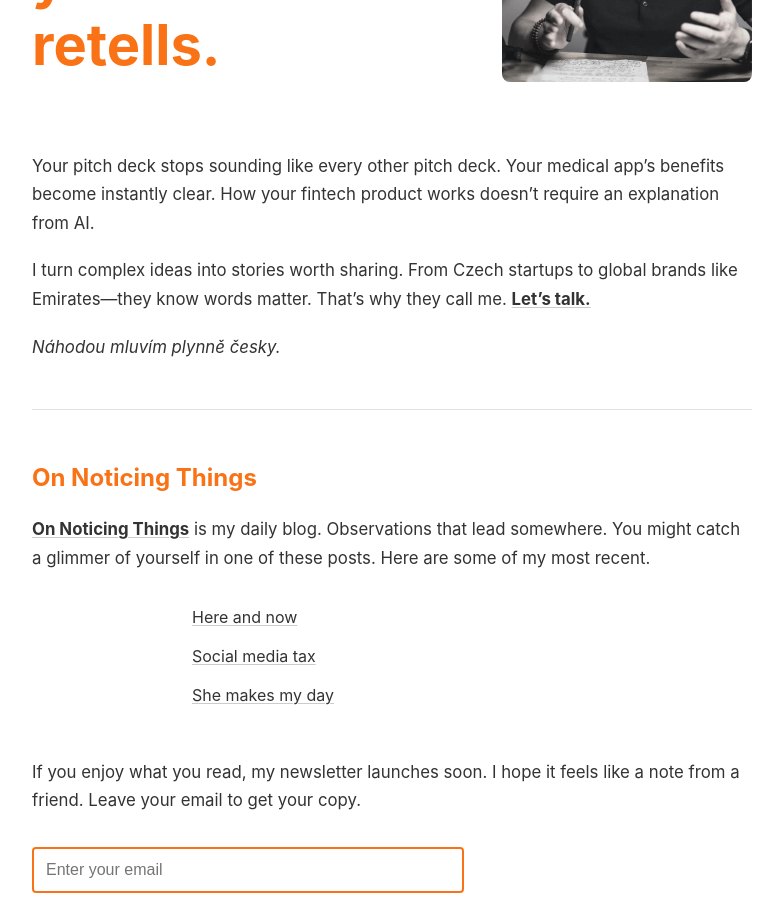
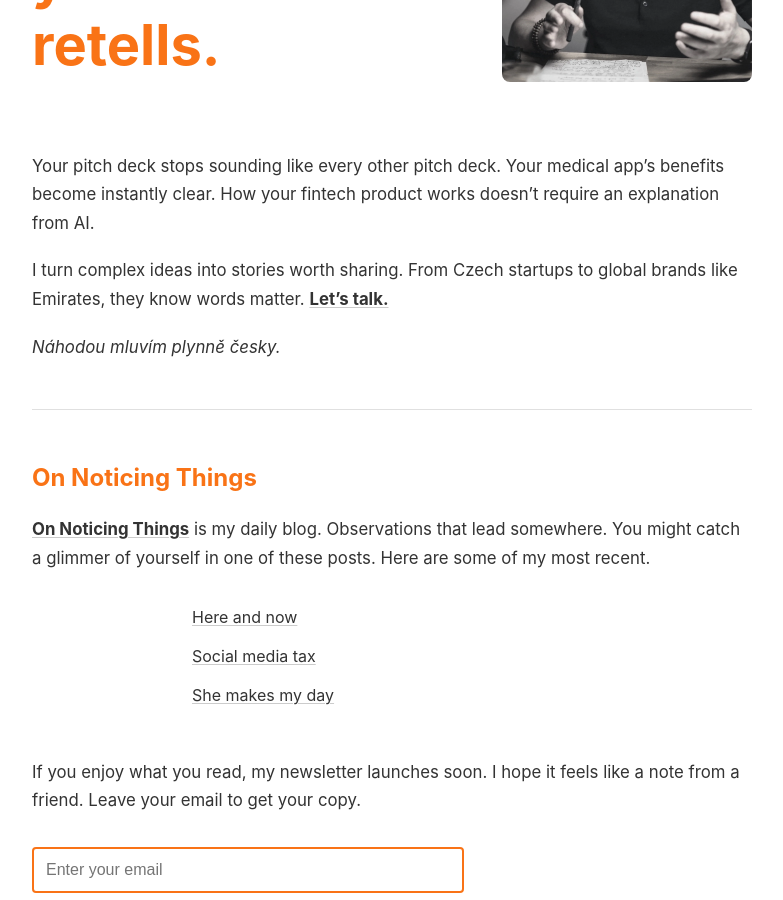
Before and after one commit to westleyovercash/westleyovercash.github.io, a Jekyll site: the page built from index.md, in a window 1280 px wide and 900 px high, scrolled down 310 px. Shown: the whole window, without its empty margins (248-1031 px from the left). Built offline with Jekyll 4.4.1, drawn with Linux system fonts in a browser that asks for light colours.

Commit message:
Update index.md

```diff
--- a/index.md
+++ b/index.md
@@ -14,7 +14,7 @@
 
 Your pitch deck stops sounding like every other pitch deck. Your medical app's benefits become instantly clear. How your fintech product works doesn't require an explanation from AI.
 
-I turn complex ideas into stories worth sharing. From Czech startups to global brands like Emirates—they know words matter. That's why they call me. **<a href="/contact">Let's talk.</a>**
+I turn complex ideas into stories worth sharing. From Czech startups to global brands like Emirates, they know words matter. **<a href="/contact">Let's talk.</a>**
 
 *Náhodou mluvím plynně česky.*
 
```
